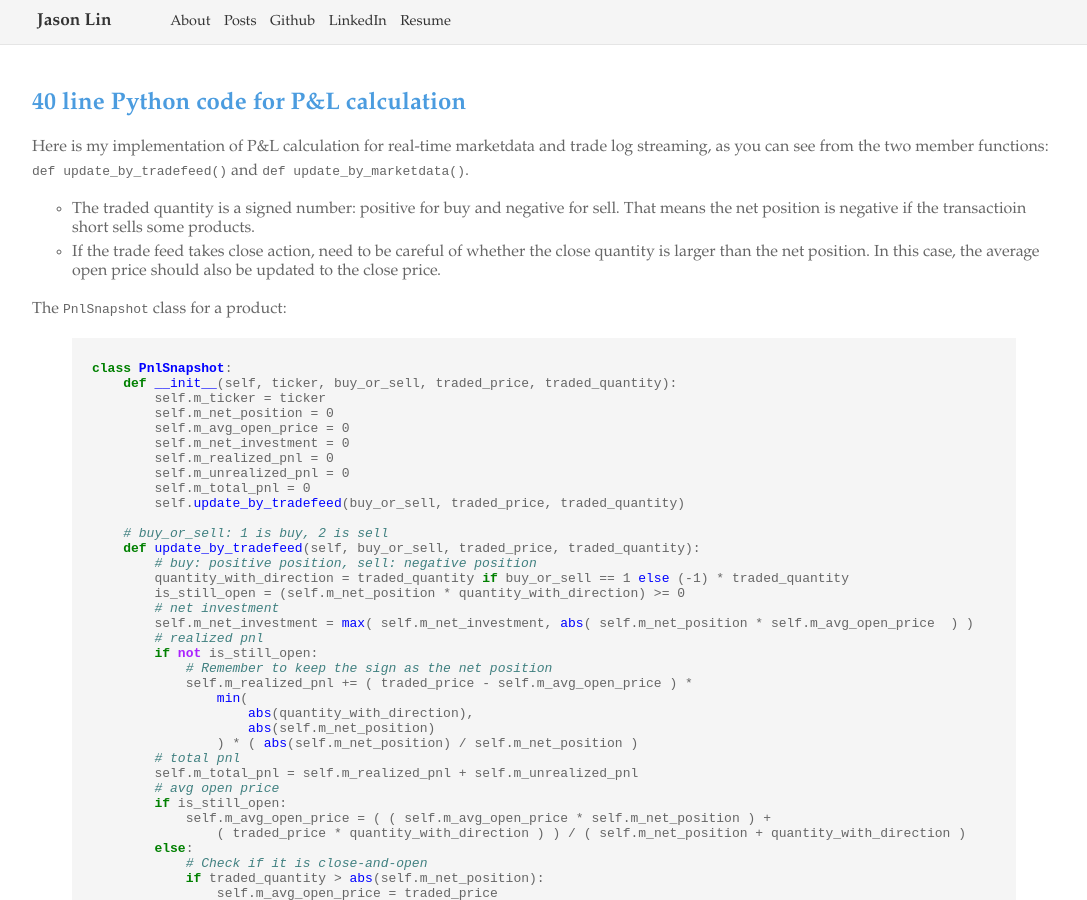
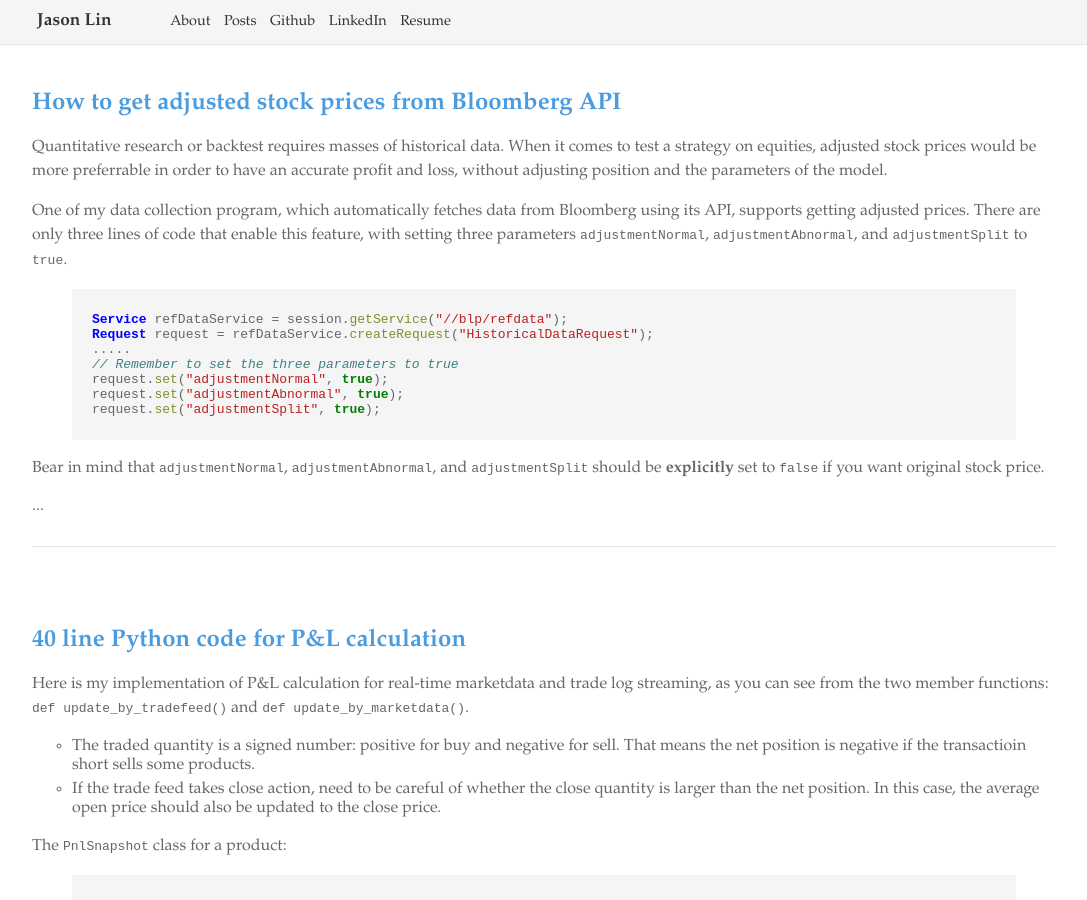
Before and after one commit to lichgo/lichgo.github.io, a Jekyll site: the page built from index.html, in a window 1280 px wide and 900 px high. Shown: the whole window, without its empty margins (96-1183 px from the left). Built offline with Jekyll 4.4.1, drawn with Linux system fonts in a browser that asks for light colours.

Commit message:
new post

```diff
--- a/_layouts/default.html
+++ b/_layouts/default.html
@@ -15,7 +15,7 @@
 			<span><a href="/posts">Posts</a></span>
 			<span><a href="http://github.com/lichgo">Github</a></span>
 			<span><a href="http://linkedin.com/in/canhonglin/">LinkedIn</a></span>
-			<span><a href="/assets/resume.pdf">Resume</a></span>
+			<span><a href="/assets/CV_JasonLin_AlgorithmicTrading.pdf">Resume</a></span>
 		</nav>
 	</div>
 	<div id="content">{{ content }}</div>
--- /dev/null
+++ b/_posts/2015-11-14-how-to-get-adjusted-stock-price-from-bloomberg-api.md
@@ -0,0 +1,21 @@
+---
+layout: post
+title: How to get adjusted stock prices from Bloomberg API
+---
+
+Quantitative research or backtest requires masses of historical data. When it comes to test a strategy on equities, adjusted stock prices would be more preferrable in order to have an accurate profit and loss, without adjusting position and the parameters of the model.
+
+One of my data collection program, which automatically fetches data from Bloomberg using its API, supports getting adjusted prices. There are only three lines of code that enable this feature, with setting three parameters `adjustmentNormal`, `adjustmentAbnormal`, and `adjustmentSplit` to `true`.
+
+
+{% highlight java %}
+Service refDataService = session.getService("//blp/refdata");
+Request request = refDataService.createRequest("HistoricalDataRequest");
+.....
+// Remember to set the three parameters to true
+request.set("adjustmentNormal", true);
+request.set("adjustmentAbnormal", true);
+request.set("adjustmentSplit", true);
+{% endhighlight %}
+
+Bear in mind that `adjustmentNormal`, `adjustmentAbnormal`, and `adjustmentSplit` should be **explicitly** set to `false` if you want original stock price.
--- a/about.html
+++ b/about.html
@@ -2,6 +2,6 @@
 layout: default
 title: About | Jason Lin
 ---
-<p>A craftsman in C++ / JavaScript.</p>
+<p>A craftsman.</p>
 <p>Do things, tell people.</p>
 <img src="{{ site.image_baseurl }}/jasonlin.jpg" />
--- a/index.html
+++ b/index.html
@@ -1,6 +1,6 @@
 ---
 layout: default
-title: Jason Lin | A craftsman in C++ / JavaScript
+title: Jason Lin | A craftsman
 ---
 <ul class="posts">
 {% for post in site.posts %}
```
Also changed, not shown: 1 other file.
